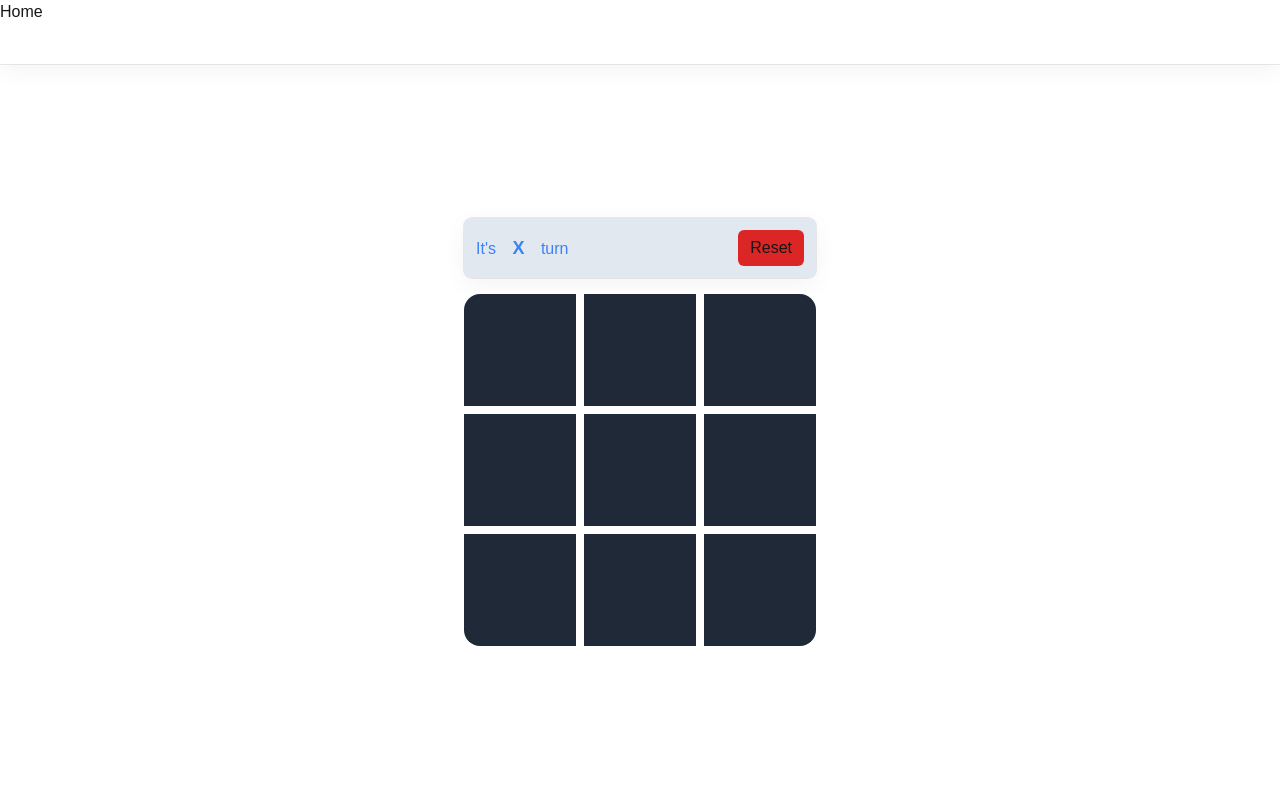
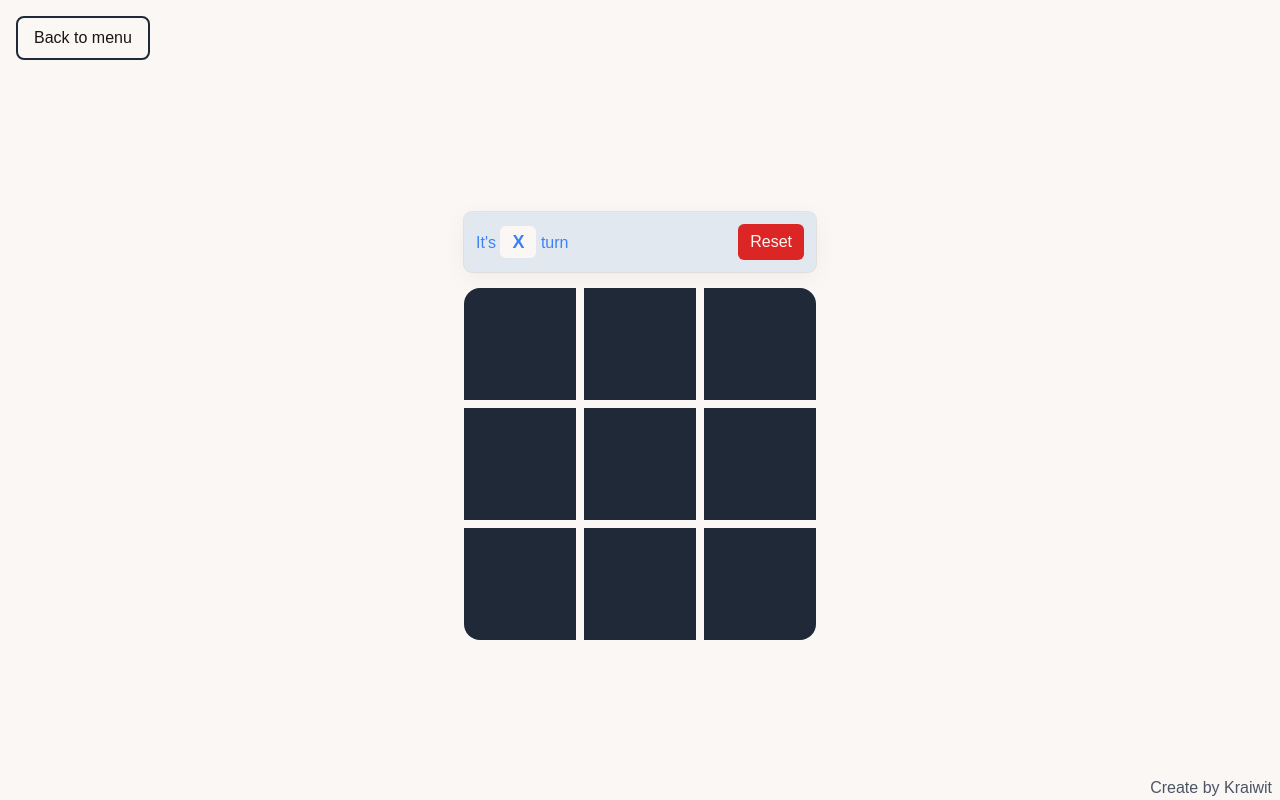
Before and after one commit to LittleT0fu/nextjs-xo-game, a Next.js app: page /tictactoe in a window 1280 px wide. Built offline with nearby package versions, Linux system fonts and the light colour scheme.

Commit message:
style: navigate button style

```diff
--- a/src/app/globals.css
+++ b/src/app/globals.css
@@ -24,4 +24,8 @@ body {
   .container-middle {
     @apply flex flex-col items-center justify-center w-full grow;
   }
+
+  .btn1 {
+    @apply border-gray-800 border-2 px-4 py-2 rounded-lg hover:bg-gray-800 hover:text-chalk transition ease-linear duration-150;
+  }
 }
--- a/src/app/page.tsx
+++ b/src/app/page.tsx
@@ -4,8 +4,10 @@ import Link from "next/link";
 
 export default function Home() {
   return (
-    <div className="container-middle h-dvh">
-      <Link href="/tictactoe">TicTacToe</Link>
+    <div className="container-middle h-dvh bg-chalk">
+      <Link href="/tictactoe" className="btn1">
+        TicTacToe
+      </Link>
     </div>
   );
 }
--- a/src/app/tictactoe/layout.tsx
+++ b/src/app/tictactoe/layout.tsx
@@ -1,11 +1,13 @@
 import React from "react";
 import Header from "@/components/Header";
+import Footer from "@/components/Footer";
 
 export default function layout({ children }: any) {
   return (
     <div className="h-dvh flex flex-col  bg-chalk">
       <Header />
       {children}
+      <Footer />
     </div>
   );
 }
--- /dev/null
+++ b/src/components/Footer.tsx
@@ -0,0 +1,9 @@
+import React from "react";
+
+export default function Footer() {
+  return (
+    <div className="text-right text-base text-gray-600 px-2">
+      Create by Kraiwit
+    </div>
+  );
+}
--- a/src/components/Header.tsx
+++ b/src/components/Header.tsx
@@ -3,8 +3,10 @@ import React from "react";
 
 export default function Header() {
   return (
-    <div className="flex shadow-frame h-16">
-      <Link href="/">Home</Link>
+    <div className="flex p-4">
+      <Link href="/" className="btn1">
+        Back to menu
+      </Link>
     </div>
   );
 }
--- a/src/containers/Board.tsx
+++ b/src/containers/Board.tsx
@@ -1,5 +1,5 @@
 "use client";
-import React, { useEffect, useState } from "react";
+import React, { use, useEffect, useState } from "react";
 import Square from "@/components/Square";
 import Modal from "@/components/modal/Modal";
 
@@ -21,6 +21,7 @@ export default function Board() {
   const [action, setAction] = useState<Action[]>([]);
 
   const [isModalOPen, setIsModalOpen] = useState<boolean>(false);
+  const [gameStartTime, setGameStartTime] = useState<Date>(new Date());
 
   function setSqureValue(index: number) {
     setBoard(
@@ -41,10 +42,10 @@ export default function Board() {
     setWinnerLine([]);
     setCurrentPlayer(Math.round(Math.random() * 1) === 1 ? "X" : "O");
     setAction([]);
+    setGameStartTime(new Date());
   }
 
   function checkWinner() {
-    console.log(board);
     const size = Math.sqrt(board.length);
     const lines = [];
 
@@ -86,7 +87,6 @@ export default function Board() {
     }
     lines.push(diag1, diag2);
 
-    console.log(lines);
     // Check for winner
     for (let line of lines) {
       if (line.every((cell) => cell.value === "X")) {
@@ -118,6 +118,14 @@ export default function Board() {
     if (winner) setIsModalOpen(true);
     return () => setIsModalOpen(false);
   });
+
+  function saveHistory() {
+    const newHistory = {
+      winner: winner,
+      action: action,
+      gameStart: gameStartTime,
+    };
+  }
 
   return (
     <>
--- a/tailwind.config.ts
+++ b/tailwind.config.ts
@@ -28,7 +28,7 @@ module.exports = {
         'frame': 'rgba(0, 0, 0, 0.05) 0px 6px 24px 0px, rgba(0, 0, 0, 0.08) 0px 0px 0px 1px;'
       } ,
       colors:{
-        'chalk' : 'fbf7f5'
+        'chalk' : '#fbf7f5'
       }
     },
   },
```
